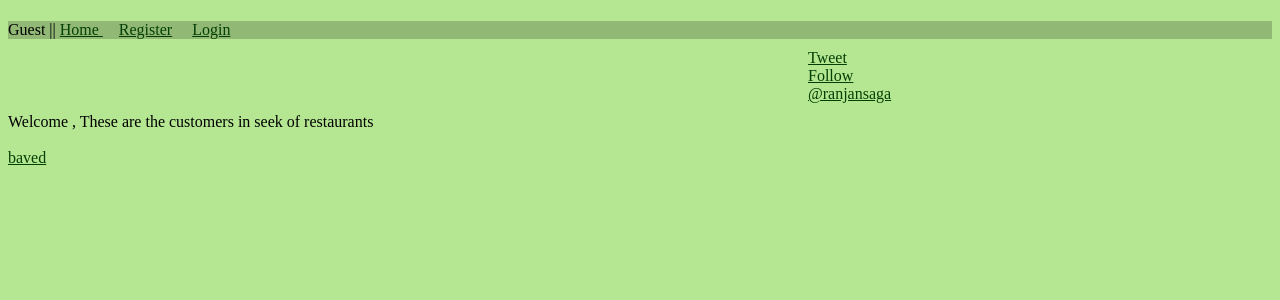
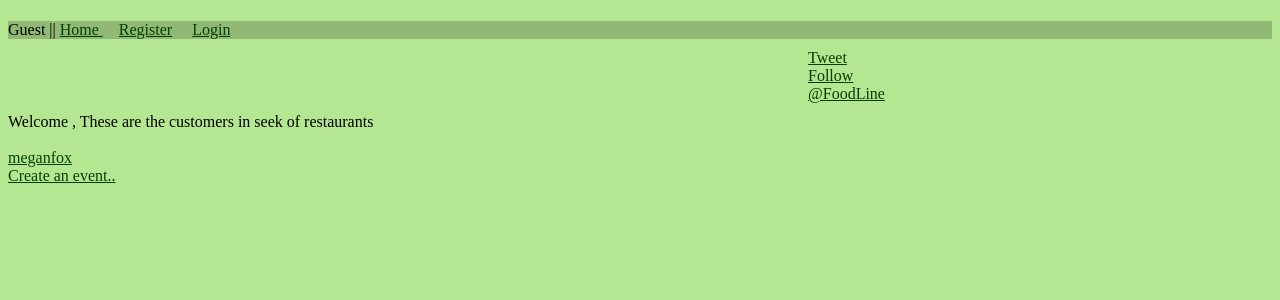
Before and after one commit to ranjansaga/foodline, a Django app: page /foodline/companylist/ in a window 1280 px wide. Shown: the top 300 px of the page. Run offline with Django 3.2, Linux system fonts and the light colour scheme; data comes from the database, SQL or seed files in the repository; parts of the project's set-up code (start-up, migrations or seed data) failed here and were passed over; some libraries are stand-ins or nearby versions.

Commit message:
updated project

```diff
--- a/foodline/company/forms.py
+++ b/foodline/company/forms.py
@@ -56,3 +56,9 @@ class LoginForm(forms.Form):
 
 class ReviewsForm(forms.Form):
     reviews = forms.CharField()
+
+
+class EventsForm(forms.Form):
+    event_name=forms.CharField(max_length=30)
+    event_date=forms.DateField()
+    event_time=forms.CharField()
--- a/foodline/company/models.py
+++ b/foodline/company/models.py
@@ -25,7 +25,7 @@ class Recipes(models.Model):
 
 class CustomerChoice(models.Model):
 
-    cuisine=models.CharField(max_length = 30)
+    cuisiine=models.CharField(max_length = 30)
     home_delivery=models.BooleanField()
     lodging=models.BooleanField()
 
@@ -39,3 +39,13 @@ class Reviews(models.Model):
     voteup = models.IntegerField(null=True,default=0)
     votedown = models.IntegerField(null=True,default=0)
     reviews = models.CharField(max_length = 30,null=True)
+
+class Events(models.Model):
+    rest= models.ForeignKey(Company)
+    event_name=models.CharField(max_length=30)
+    event_date=models.DateField()
+    event_time=models.CharField(max_length=30)
+
+class JoinEvent(models.Model):
+    participant = models.ForeignKey(User)
+    event=models.ForeignKey(Events)
--- a/foodline/company/urls.py
+++ b/foodline/company/urls.py
@@ -19,5 +19,10 @@ urlpatterns = patterns('',
         url(r'^companyinfo/(?P<u_id>\d+)/$',views.companyinfo),
         url(r'^voteup/(?P<v_id>\d+)/$',views.voteup),
         url(r'^votedown/(?P<vd_id>\d+)/$',views.votedown),
+        url(r'^registerevent/$',views.registerevent),
+        url(r'^eventslist/$',views.eventsinfo),
+        url(r'^joinevent/(?P<e_id>\d+)/$',views.joinevent),
+        #url(r'^participants/(?P<e_id>\d+)/$',views.joined_users),
+
         #url(r'^reviews/(?P<re_id>\d+)/$',views.re_views),
         )
--- a/foodline/company/views.py
+++ b/foodline/company/views.py
@@ -2,18 +2,21 @@ from django.shortcuts import render_to_response
 from forms import RegisterCustomerForm
 from forms import RegisterCompanyForm
 from forms import LoginForm
-from forms import RecipesForm,ReviewsForm
+from forms import RecipesForm,ReviewsForm,EventsForm
 from company.models import Customer
 from company.models import Company
-from company.models import UserProfile,Recipes,Reviews
+from company.models import UserProfile,Recipes,Reviews,Events,JoinEvent
 from django.contrib.auth.models import User
 from django.http import HttpResponse,HttpResponseRedirect
 from django import http
 from django.contrib.auth import authenticate, login ,logout
 from django.core.urlresolvers import reverse
 from django.template import RequestContext
+
+from django.core.mail import send_mail
+
 def home(request):
-    return render_to_response('home.html')
+    return render_to_response('home.html',locals())
 
 
 def register(request):
@@ -33,8 +36,12 @@ def registercustomer(request):
             last_name = form.cleaned_data['last_name'],
             email = form.cleaned_data['email'],
             password = form.cleaned_data['password'],
-
             )
+            user.repassword = form.cleaned_data['repassword']
+            if user.repassword != user.password:
+                state="password and repassword not matching "
+                eform=form
+                return render_to_response('customers_reg.html',locals())
 
             user.set_password(str(form.cleaned_data['password']))
             user.save()
@@ -51,7 +58,7 @@ def registercustomer(request):
                    user_type="customer",
                    )
             current_user.save()
-
+            #send_mail('Registeration-Foodline', ' Welcome to foodline ', 'foodline77@gmail.com', [user.email])
 
             return HttpResponseRedirect('/foodline/login/')
         else:
@@ -82,6 +89,13 @@ def registercompany(request):
             email = form.cleaned_data['email'],
             password = form.cleaned_data['password'],
             )
+            user.repassword = form.cleaned_data['repassword']
+
+            if user.repassword != user.password:
+                state="password and repassword not matching "
+                eform=form
+                return render_to_response('company_reg.html',locals())
+
             user.set_password(str(form.cleaned_data['password']))
             user.save()
 
@@ -103,7 +117,7 @@ def registercompany(request):
                    user_type="company",
                    )
             current_user.save()
-
+            #send_mail('Registeration -Foodline', ' Welcome to foodline, ', 'foodline77@gmail.com', [user.email])
 
             return HttpResponseRedirect('/foodline/login/')
         else:
@@ -114,6 +128,7 @@ def registercompany(request):
         state="Welcome,fill the form to register"
         form=RegisterCompanyForm()
         return render_to_response('company_reg.html',locals())
+
 
 
 
@@ -142,7 +157,6 @@ def recipesinfo(request, l_id):
 
 
 
-
 def login_user(request):
 
     username = password = ''
@@ -153,12 +167,15 @@ def login_user(request):
         user = authenticate(username=username, password=password)
         if user is not None:
             login(request, user)
-            request_user=UserProfile.objects.get(user=user)
+            if user.is_staff:
+                return render_to_response('home.html',locals())
+            else:
+                request_user=UserProfile.objects.get(user=user)
             #print request_user.user_type
-            if request_user.user_type=="customer":
-                return HttpResponseRedirect('/foodline/customerhome/')
-            else:
-                return HttpResponseRedirect('/foodline/companylist/')
+                if request_user.user_type=="customer":
+                    return HttpResponseRedirect('/foodline/customerhome/')
+                else:
+                    return HttpResponseRedirect('/foodline/companylist/')
         else:
             form=LoginForm()
             return render_to_response('login.html',locals())
@@ -237,3 +254,47 @@ def companyinfo(request,u_id):
     customer_data = Customer.objects.get(id = u_id )
     print customer_data
     return render_to_response('companyinfo.html',locals())
+
+
+
+def registerevent(request):
+    if request.method== 'POST':
+        form=EventsForm(request.POST)
+        if form.is_valid():
+            events=Events.objects.create(
+            rest=Company.objects.get(company=request.user),
+            event_name=form.cleaned_data['event_name'],
+            event_date=form.cleaned_data['event_date'],
+            event_time=form.cleaned_data['event_time'],
+            )
+            events.save()
+            return HttpResponseRedirect('/')
+        else:
+            state="please fill in all fields properly"
+            eform=form
+            return render_to_response('event_reg.html',locals())
+    else:
+        state="Welcome,fill the form to register"
+        form=EventsForm()
+        return render_to_response('event_reg.html',locals())
+
+
+
+def eventsinfo(request):
+    event_data=Events.objects.all()
+    return render_to_response('events.html',locals())
+
+def joinevent(request,e_id):
+
+    if request.user.is_authenticated:
+        jevent=JoinEvent.objects.create(
+                participant=request.user,
+                event=Events.objects.get(id=e_id),
+                )
+        jevent.save()
+        users_data = JoinEvent.objects.all()
+        return render_to_response('joinedusers.html',locals())
+    else:
+        return HttpResponseRedirect('/foodline/register/')
+
+#def joined_users(request,e_id):
--- a/foodline/templates/base.html
+++ b/foodline/templates/base.html
@@ -35,7 +35,15 @@
       }
 
 
+    .participant_name {
+    margin-left:40
+    }
 
+
+    .events {
+    margin-left:80;
+    text-align:left;
+    }
 
 </style>
     {% endblock %}
@@ -64,9 +72,10 @@
                <a href="https://twitter.com/share" class="twitter-share-button">Tweet</a>
 <script>!function(d,s,id){var js,fjs=d.getElementsByTagName(s)[0];if(!d.getElementById(id)){js=d.createElement(s);js.id=id;js.src="//platform.twitter.com/widgets.js";fjs.parentNode.insertBefore(js,fjs);}}(document,"script","twitter-wjs");</script>
 <br>
-<a href="https://twitter.com/ranjansaga" class="twitter-follow-button" data-show-count="false">Follow @ranjansaga</a>
+
+
+<a href="https://twitter.com/FoodLine" class="twitter-follow-button" data-show-count="false" data-size="large">Follow @FoodLine</a>
 <script>!function(d,s,id){var js,fjs=d.getElementsByTagName(s)[0];if(!d.getElementById(id)){js=d.createElement(s);js.id=id;js.src="//platform.twitter.com/widgets.js";fjs.parentNode.insertBefore(js,fjs);}}(document,"script","twitter-wjs");</script>
-
 
         </div>
 
--- a/foodline/templates/company.html
+++ b/foodline/templates/company.html
@@ -11,4 +11,5 @@ Welcome , These are the customers in seek of restaurants
      {% endfor %}
 
 
+     <a href="{% url company.views.registerevent %}"> Create an event.. </a> <br><br>
 {% endblock %}
--- a/foodline/templates/customer.html
+++ b/foodline/templates/customer.html
@@ -6,4 +6,6 @@
 <br><br>
     <a href="/foodline/customerinfo/{{ item.id }}">{{ item.company_name}}</a><br>
 {% endfor %}
+
+
 {% endblock %}
```
Also changed, not shown: foodline/foodline/settings.py (+14 -1 lines), foodline/templates/home.html (+15 -0 lines), foodline/foodline.db, foodline/templates/login.html (line endings or trailing spaces), 5 other files.
